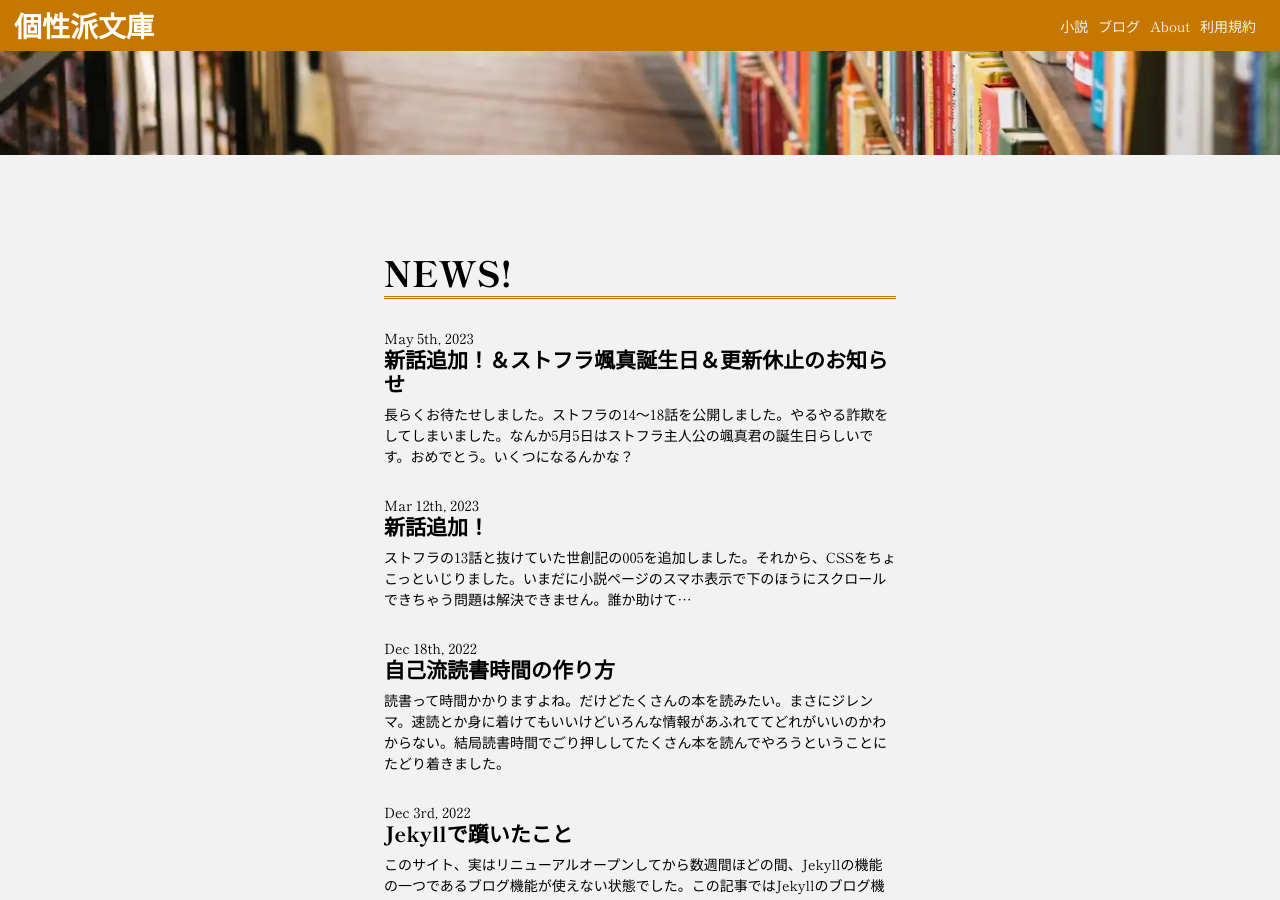
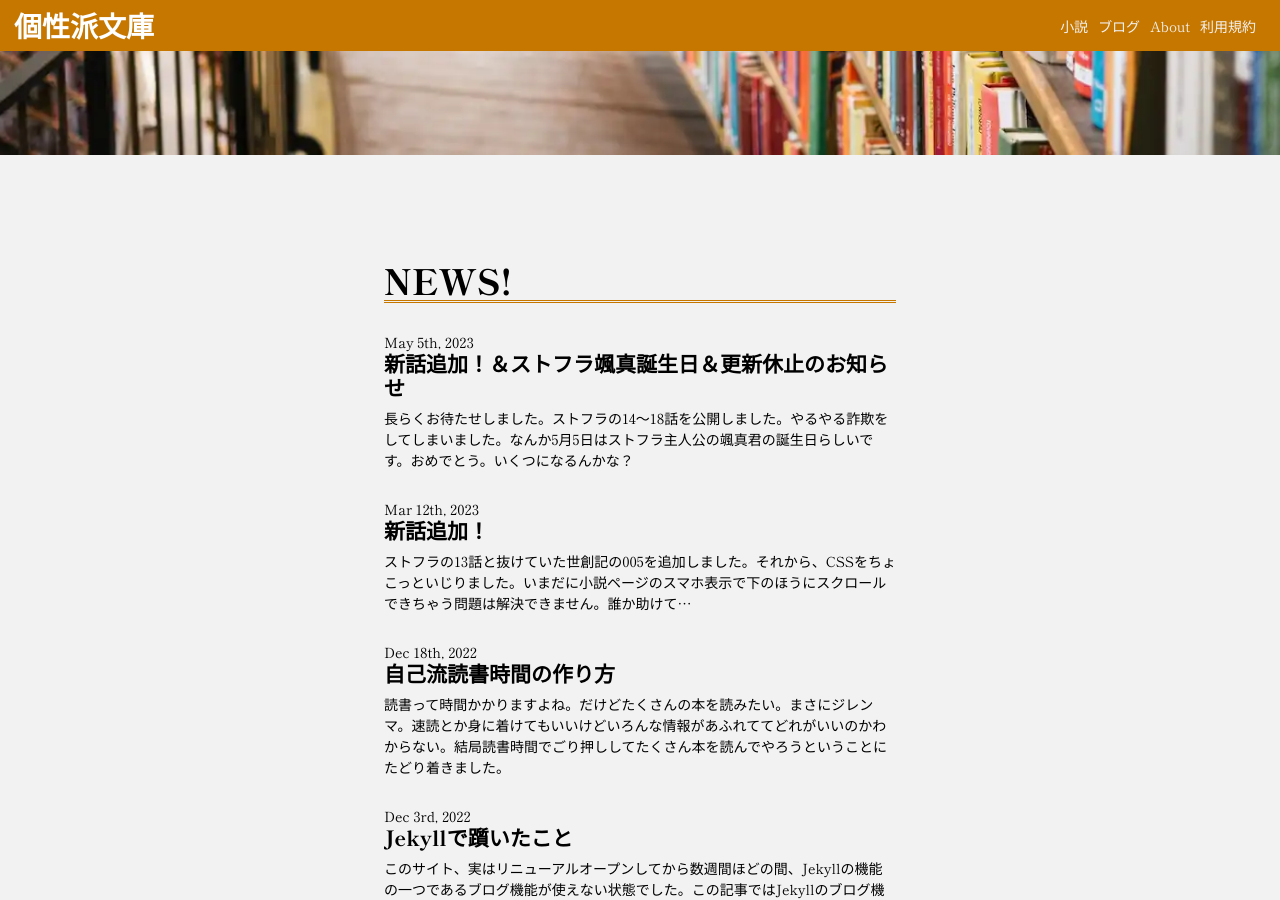
Before and after one commit to koseihabunnko/koseihabunnko.github.io, a Jekyll site: the page built from index.html, in a window 1280 px wide and 900 px high, scrolled down 745 px. Built offline with Jekyll 4.4.1, drawn with Linux system fonts in a browser that asks for light colours.

Commit message:
色々調整

```diff
--- a/about.html
+++ b/about.html
@@ -2,6 +2,7 @@
 layout: page
 title: About
 ---
+<div class="normal-section">
   <section class="section">
     <h3 class="section__title">このサイトについて</h3>
     <p class="section__body">このサイトは個性派文庫が運営する小説掲載サイトです。小説を掲載はしていますが、自由に投稿できるサイトではないので、どうしてもここで投稿したければ管理人ToYamaにご相談いただければ結構なのですが、そうでなければ他サイトでお願いします。</p>
@@ -40,3 +41,4 @@
       小説掲載サイトを立ち上げたのだからプロフィールの最初に書くべき文は「趣味読書」と書くべきだと思っています（実際は読書だけでなく結構いろいろやっています）。サイトリニューアルでコーディングのし過ぎで、腱鞘炎になりそうでした。
     </p>
   </section>
+</div>
--- a/assets/css/main.css
+++ b/assets/css/main.css
@@ -190,7 +190,7 @@
 .normal-section__title {
   font-size: 2.5rem;
   border-bottom: 3px double var(--second-color);
-  height: 2.5rem;
+  line-height: 1.1em;
 }
 
 .post-list {
--- a/novel.html
+++ b/novel.html
@@ -2,6 +2,7 @@
 layout: page
 title: 小説
 ---
+<div class="normal-section">
   <section class="section" id="michael-fragment">
     <h3 class="section__title">ミカエル・フラグメント</h3>
     <div class="section__novel-author">鬼詠雪介</div>
```
Also changed, not shown: other parts of novel.html (+1 -0 lines). Lines whose indentation alone changed are shown as unchanged.
